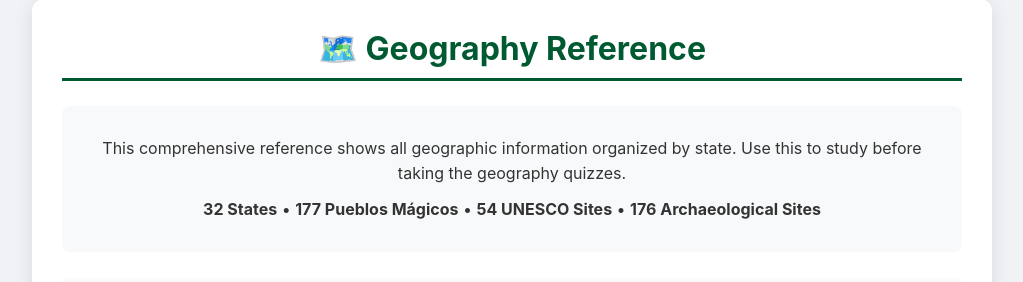
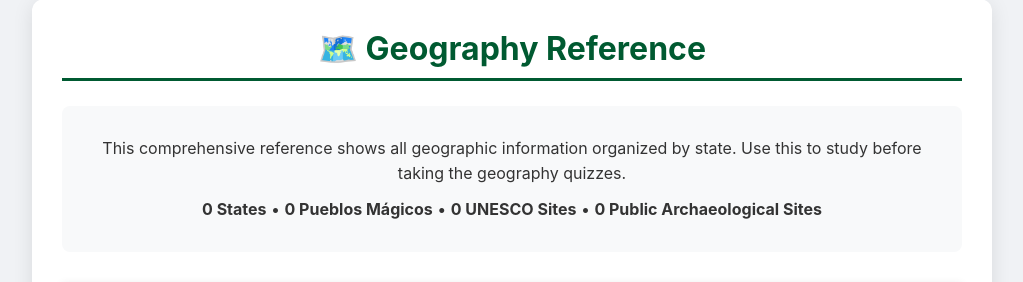
Before and after one commit to AlmostInteractive/Mexico-Naturalization-Study-Tool, a Flask app: page /synopsis_geography in a window 1280 px wide. Shown: the part 209-491 px from the top of the page, without its empty margins (128-1151 px from the left). Run offline with Flask 3, Linux system fonts and the light colour scheme; data that the repository does not hold is empty.

Commit message:
Show the counts of geography categories based on db data

```diff
--- a/app.py
+++ b/app.py
@@ -2284,6 +2284,12 @@ def synopsis_geography():
     # Get all states with capitals
     states = conn.execute('SELECT state_name, capital FROM geography_questions ORDER BY state_name').fetchall()
 
+    # Calculate counts (counting multi-state sites only once)
+    state_count = conn.execute('SELECT COUNT(*) FROM geography_questions').fetchone()[0]
+    pueblo_count = conn.execute('SELECT COUNT(DISTINCT pueblo_name) FROM pueblos_magicos').fetchone()[0]
+    unesco_count = conn.execute('SELECT COUNT(DISTINCT site_name) FROM unesco_sites').fetchone()[0]
+    arch_count = conn.execute('SELECT COUNT(DISTINCT site_name) FROM archaeological_sites').fetchone()[0]
+
     # Find multi-state UNESCO sites
     unesco_multi_state = conn.execute('''
         SELECT site_name, GROUP_CONCAT(state_name, ', ') as states, COUNT(*) as state_count
@@ -2362,7 +2368,11 @@ def synopsis_geography():
                          unesco_superscripts=unesco_superscripts,
                          arch_superscripts=arch_superscripts,
                          unesco_legend=unesco_legend,
-                         arch_legend=arch_legend)
+                         arch_legend=arch_legend,
+                         state_count=state_count,
+                         pueblo_count=pueblo_count,
+                         unesco_count=unesco_count,
+                         arch_count=arch_count)
 
 
 # --- Main execution block ---
--- a/templates/synopsis_geography.html
+++ b/templates/synopsis_geography.html
@@ -44,7 +44,7 @@
 
         <div class="intro-section">
             <p>This comprehensive reference shows all geographic information organized by state. Use this to study before taking the geography quizzes.</p>
-            <p><strong>32 States</strong> • <strong>177 Pueblos Mágicos</strong> • <strong>54 UNESCO Sites</strong> • <strong>176 Archaeological Sites</strong></p>
+            <p><strong>{{ state_count }} States</strong> • <strong>{{ pueblo_count }} Pueblos Mágicos</strong> • <strong>{{ unesco_count }} UNESCO Sites</strong> • <strong>{{ arch_count }} Public Archaeological Sites</strong></p>
         </div>
 
         <!-- Desktop Table View -->
```
